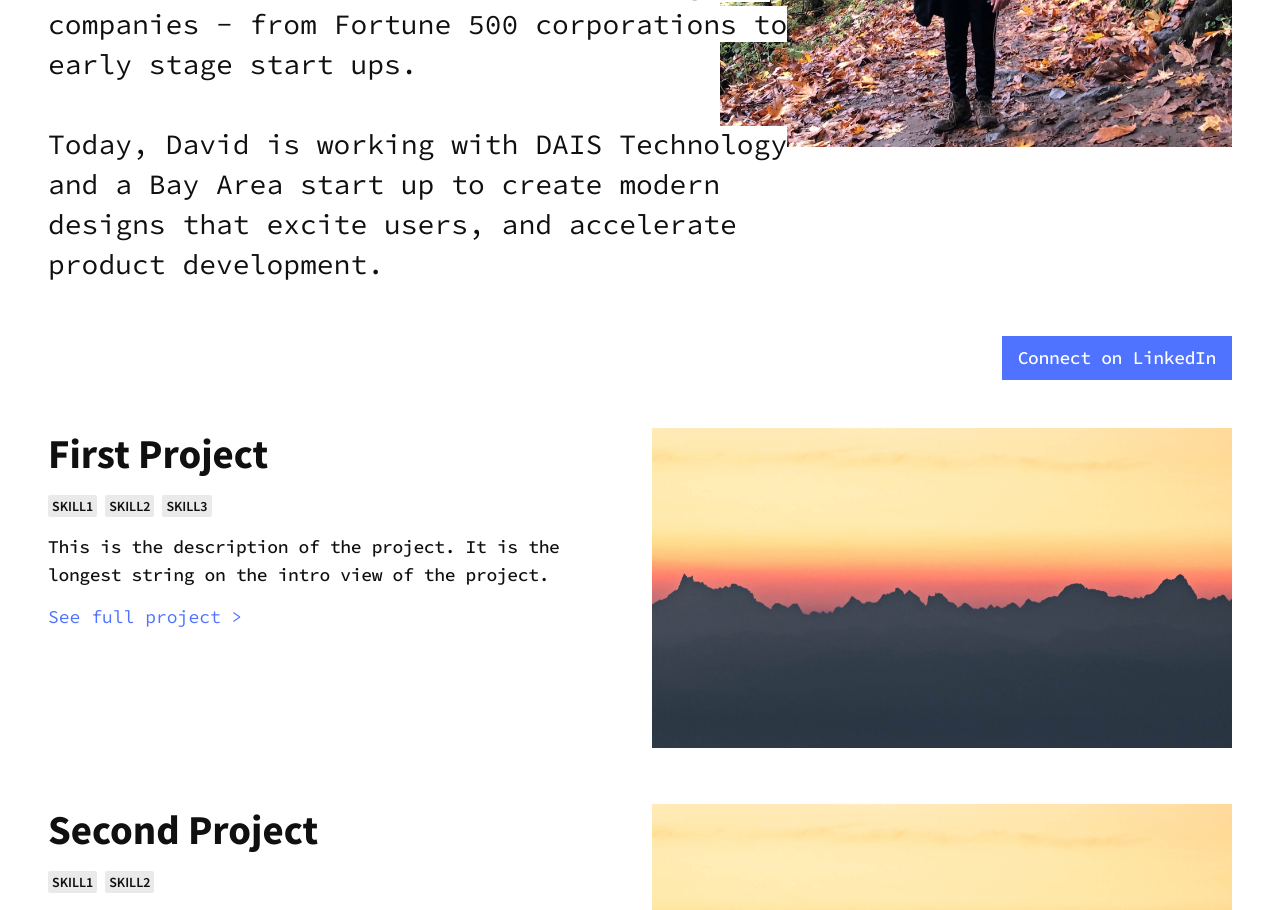
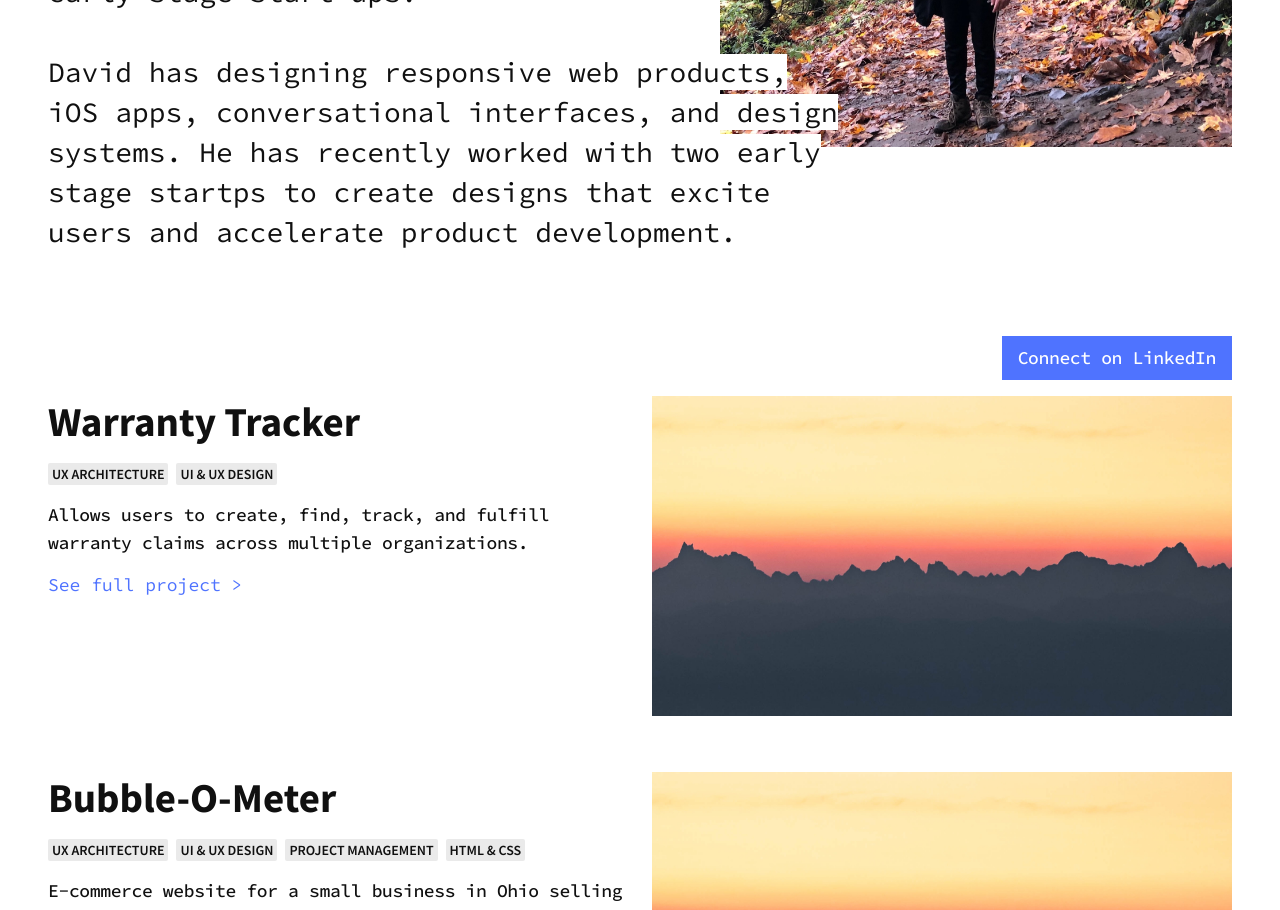
Before and after one commit to davidjprobst/portfolio, a React (Create React App) app: page / in a window 1280 px wide. Shown: the part 420-1330 px from the top of the page. Built offline with nearby package versions, Linux system fonts and the light colour scheme.

Commit message:
update prject content

```diff
--- a/src/components/Landing.js
+++ b/src/components/Landing.js
@@ -14,12 +14,12 @@ class Landing extends Component {
         {
         <div className='content'>
           <div id='intro' className="fixed-width">
-            <h1 id='title' className='xs-text-padding'><span className='white-text-background'>David Probst is a digital product designer currently working in Chicago, Illinois.</span></h1>
+            <h1 id='title' className='xs-text-padding'><span className='white-text-background'>David Probst is a Chicago-based software designer.</span></h1>
             <div id='home-image'>
               <img src='/assets/images/home-image.jpeg'></img>
             </div>
             <h3 className='xs-text-padding'><span className='white-text-background'>Working as the connective element between product vision and product development, he has had the opportunity to work with a range of companies - from Fortune 500 corporations to early stage start ups.</span></h3>
-            <h3 className='xs-text-padding'><span className='white-text-background'>Today, David is working with DAIS Technology and a Bay Area start up to create modern designs that excite users, and accelerate product development.</span></h3>
+            <h3 className='xs-text-padding'><span className='white-text-background'>David has designing responsive web products, iOS apps, conversational interfaces, and design systems. He has recently worked with two early stage startps to create designs that excite users and accelerate product development.</span></h3>
             {/*} <Link to='/about' class='about-link xs-text-padding'>Read full bio ></Link> */}
           </div>
 
--- a/src/components/Project.js
+++ b/src/components/Project.js
@@ -16,11 +16,12 @@ class Project extends Component {
 
   render() {
     return (
-      <section id="project">
+      <section class="project">
         <div className="close-project">
           <Link to="/">[x] Close</Link>
         </div>
         <section id="project-details">
+          <p>This is the porject title</p>
           <p>{this.state.project.title}</p>
           <li>{
               this.state.project.info.map( (info,index) =>
--- a/src/data/projects.js
+++ b/src/data/projects.js
@@ -1,10 +1,10 @@
 export default [{
   coverImage: '/assets/images/test-image.jpg',
   coverImageAlt: 'This is the alt text',
-  title: 'First Project',
-  skills: ['skill1', 'skill2', 'skill3'],
-  intro: 'This is the description of the project. It is the longest string on the intro view of the project.',
-  slug: 'first-project',
+  title: 'Warranty Tracker',
+  skills: ['UX Architecture', 'UI & UX Design',],
+  intro: 'Allows users to create, find, track, and fulfill warranty claims across multiple organizations.',
+  slug: 'warranty-tracker',
   info: [
       { image: '/assets/images/test-image.jpg', body: 'This is the first body description', alt:'Image one' },
       { image: '/assets/images/test-image.jpg', body: 'This is the second body description', alt:'Image one' },
@@ -13,10 +13,10 @@ export default [{
 }, {
   coverImage: '/assets/images/test-image.jpg',
   coverImageAlt: 'This is the alt text',
-  title: 'Second Project',
-  skills: ['skill1', 'skill2'],
-  intro: 'This is the description of the second project. Not the same as the first one you see. It should be different because it is a different project.',
-  slug: 'second-project',
+  title: 'Bubble-O-Meter',
+  skills: ['UX Architecture', 'UI & UX Design', 'Project Management', "HTML & CSS"],
+  intro: 'E-commerce website for a small business in Ohio selling advanced sceintific measurement tools.',
+  slug: 'bubble-o-meter',
   info: [
       { image: '/assets/images/test-image.jpg', body: 'This is the first body description', alt:'Image one' },
       { image: '/assets/images/test-image.jpg', body: 'This is the second body description', alt:'Image one' },
--- a/src/index.css
+++ b/src/index.css
@@ -285,8 +285,8 @@ main {
   margin: 0 0 48px 0;
 }
 
-#project {
-  display: flex;
+.project {
+  display: block;
 }
 
 .close-project{
```
